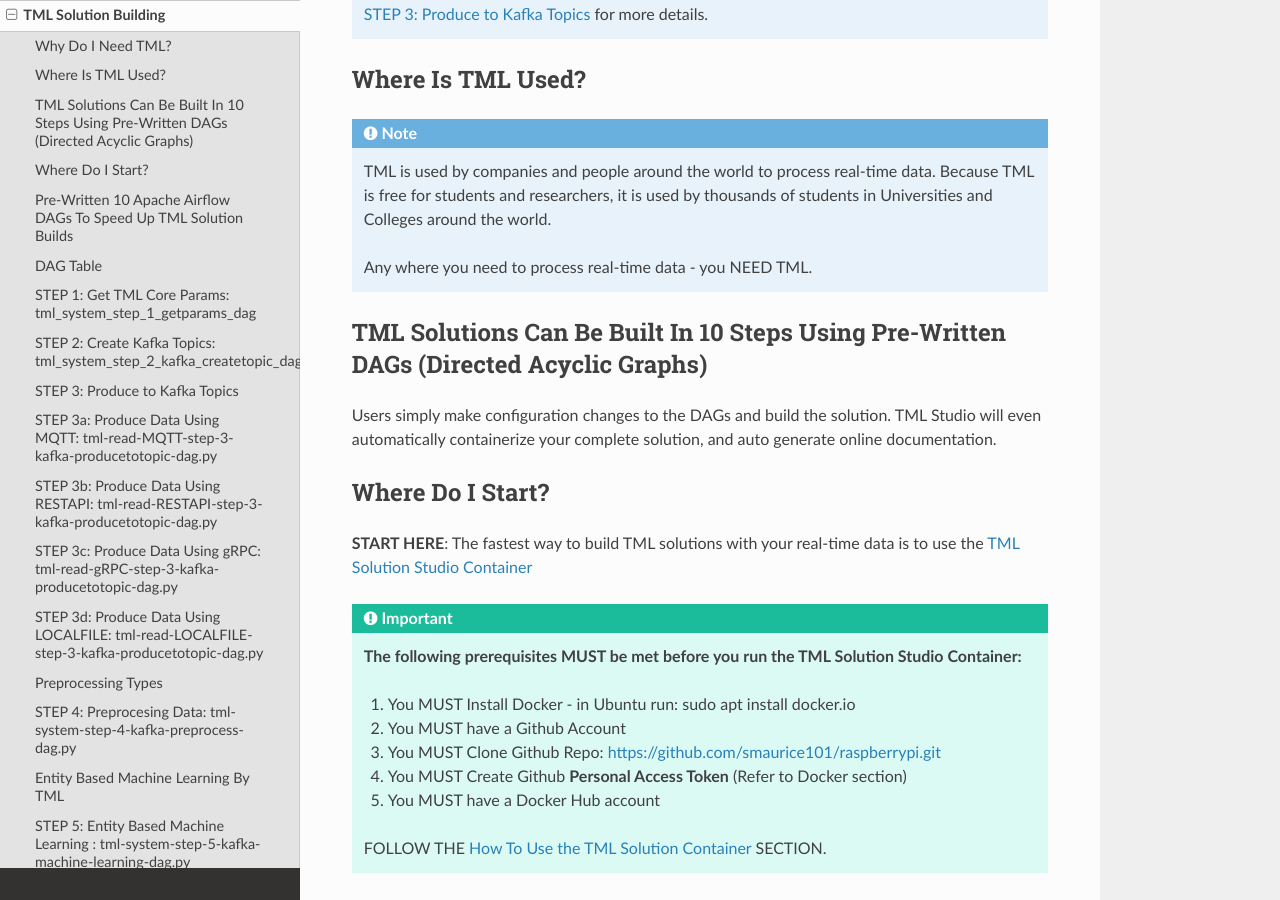
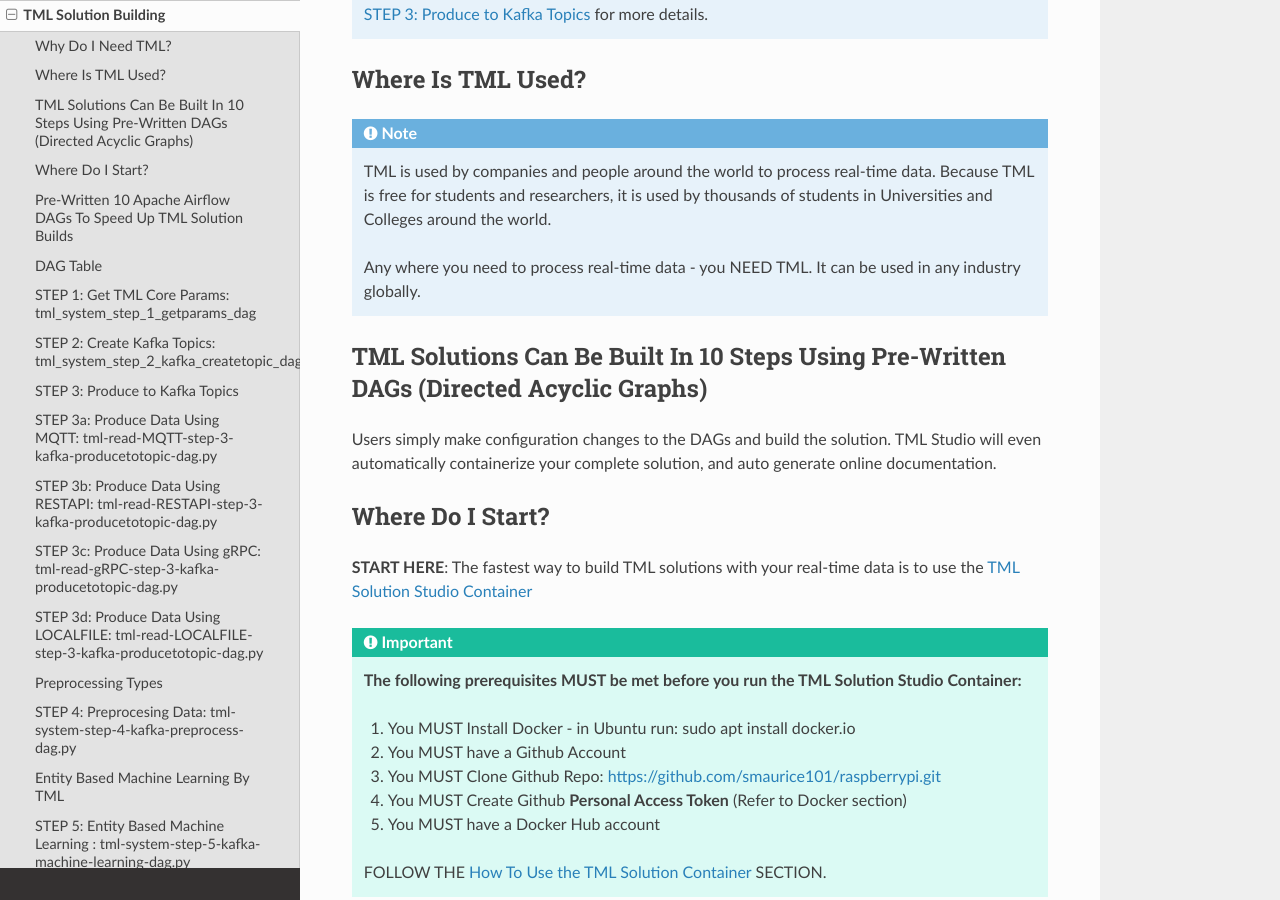
Before and after one commit to smaurice101/readthedocs, a Sphinx documentation site: the page built from docs/source/tmlbuilds.rst, in a window 1280 px wide and 900 px high, scrolled down 1022 px. Built offline with Sphinx 7.4.7 and the Read the Docs theme 2.0.0, drawn with Linux system fonts in a browser that asks for light colours.

Commit message:
Update tmlbuilds.rst

```diff
--- a/docs/source/tmlbuilds.rst
+++ b/docs/source/tmlbuilds.rst
@@ -38,7 +38,7 @@
    TML is used by companies and people around the world to process real-time data.  Because TML is free for students and researchers, it is used by thousands of
    students in Universities and Colleges around the world.
 
-   Any where you need to process real-time data - you NEED TML.
+   Any where you need to process real-time data - you NEED TML.  It can be used in any industry globally.
 
 TML Solutions Can Be Built In 10 Steps Using Pre-Written DAGs (Directed Acyclic Graphs)
 ----------------------------------------------------------
```
